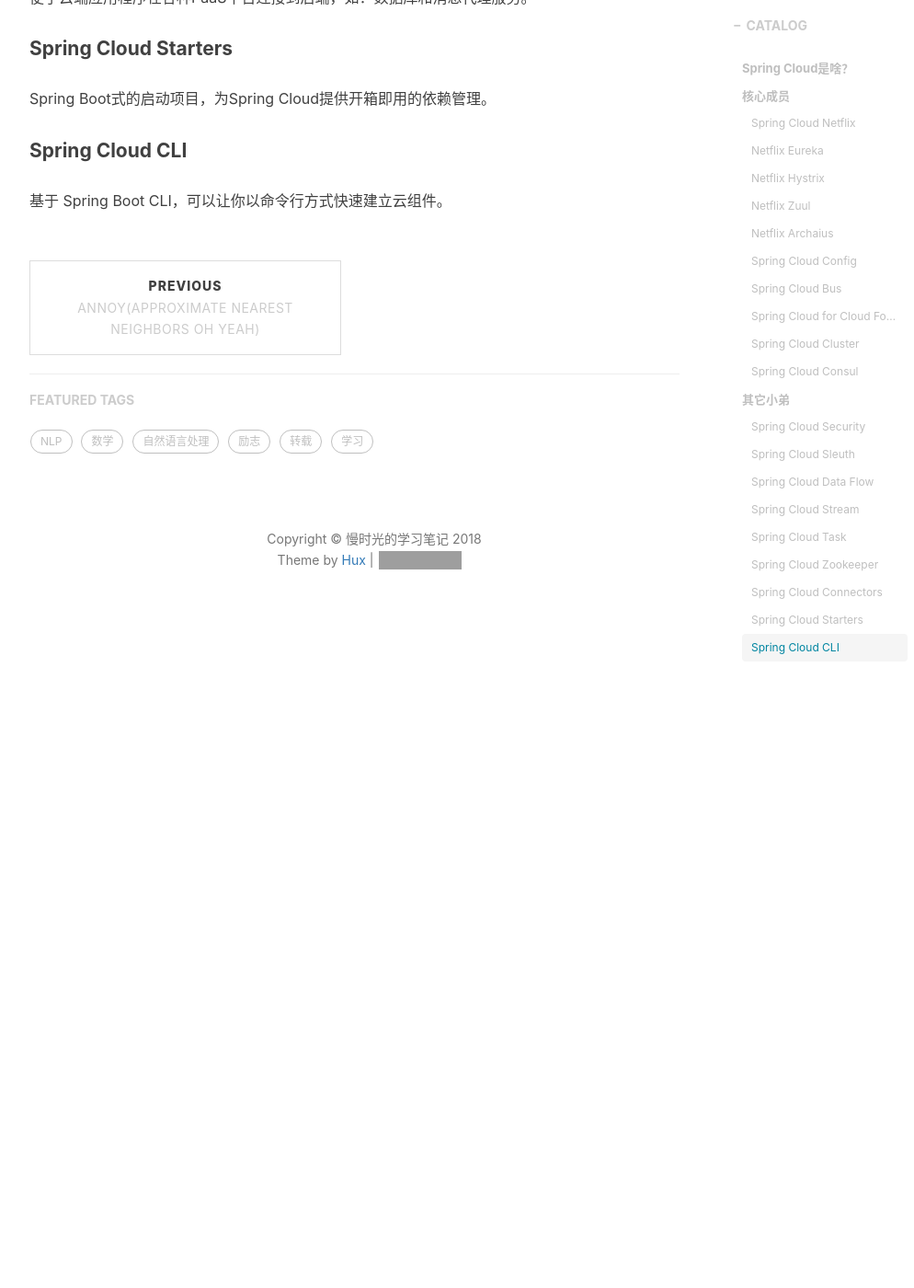
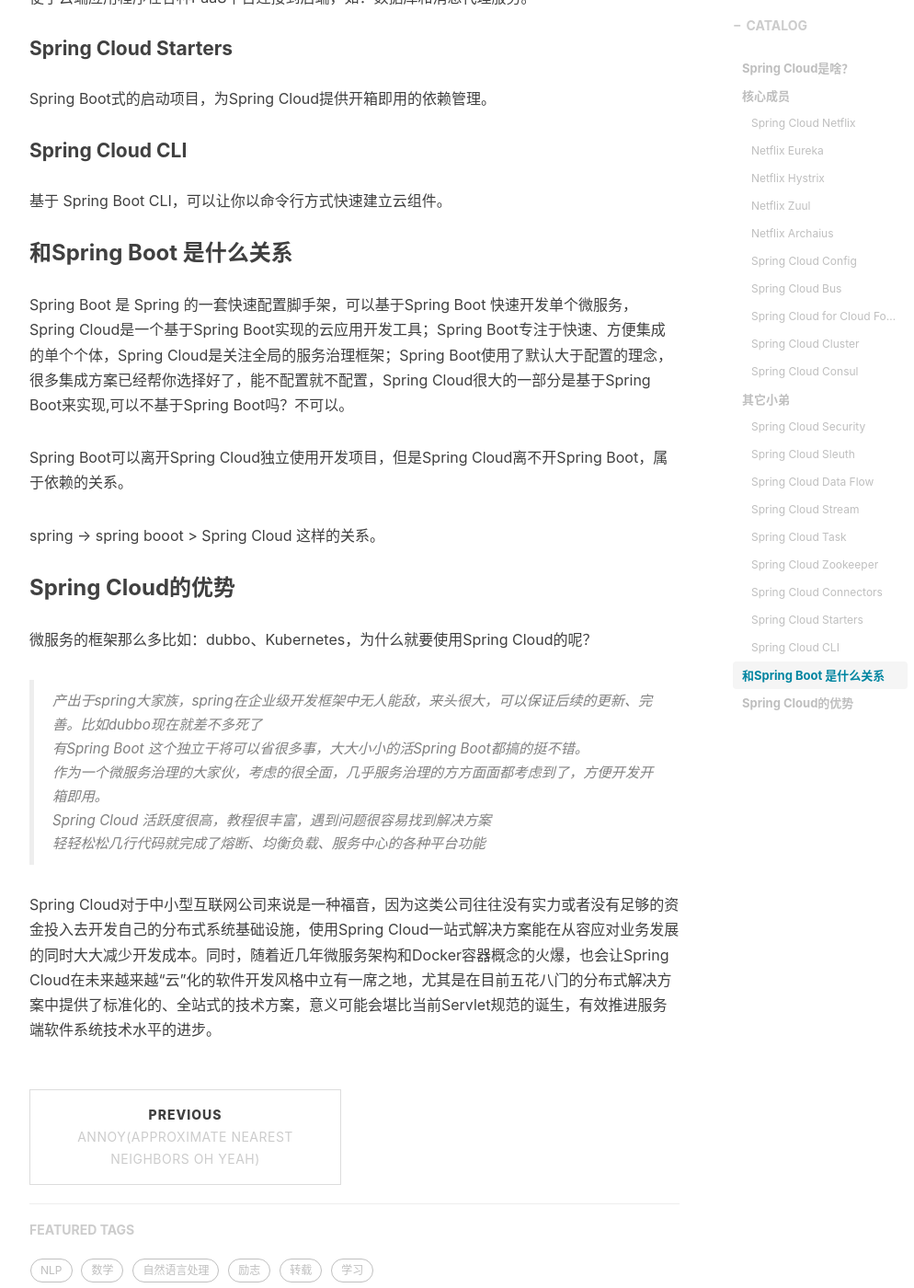
Before and after one commit to msg901216/msg901216.github.io, a Jekyll site: the page built from _posts/2018-09-08-spring-cloud.md, in a window 1280 px wide and 1400 px high, scrolled down 4022 px. Shown: the whole window at 92% size, without its empty margins (233-1227 px from the left). Built offline with Jekyll 4.4.1, drawn with Linux system fonts in a browser that asks for light colours; nearby versions of some CDN libraries; formulas are drawn with MathJax 3; comment, search, counter and statistics services are not loaded; before the commit the page ends 4735 px from its top, so only the background shows below that; grey boxes are pictures that could not be loaded.

Commit message:
springcloud

```diff
--- a/_posts/2018-09-08-spring-cloud.md
+++ b/_posts/2018-09-08-spring-cloud.md
@@ -112,3 +112,24 @@
 #### Spring Cloud CLI
 
 基于 Spring Boot CLI，可以让你以命令行方式快速建立云组件。
+
+### 和Spring Boot 是什么关系
+
+Spring Boot 是 Spring 的一套快速配置脚手架，可以基于Spring Boot 快速开发单个微服务，Spring Cloud是一个基于Spring Boot实现的云应用开发工具；Spring Boot专注于快速、方便集成的单个个体，Spring Cloud是关注全局的服务治理框架；Spring Boot使用了默认大于配置的理念，很多集成方案已经帮你选择好了，能不配置就不配置，Spring Cloud很大的一部分是基于Spring Boot来实现,可以不基于Spring Boot吗？不可以。
+
+Spring Boot可以离开Spring Cloud独立使用开发项目，但是Spring Cloud离不开Spring Boot，属于依赖的关系。
+
+spring -> spring booot > Spring Cloud 这样的关系。
+
+### Spring Cloud的优势
+
+微服务的框架那么多比如：dubbo、Kubernetes，为什么就要使用Spring Cloud的呢？
+
+> 产出于spring大家族，spring在企业级开发框架中无人能敌，来头很大，可以保证后续的更新、完善。比如dubbo现在就差不多死了 \
+> 有Spring Boot 这个独立干将可以省很多事，大大小小的活Spring Boot都搞的挺不错。\
+> 作为一个微服务治理的大家伙，考虑的很全面，几乎服务治理的方方面面都考虑到了，方便开发开箱即用。\
+> Spring Cloud 活跃度很高，教程很丰富，遇到问题很容易找到解决方案\
+> 轻轻松松几行代码就完成了熔断、均衡负载、服务中心的各种平台功能
+
+
+Spring Cloud对于中小型互联网公司来说是一种福音，因为这类公司往往没有实力或者没有足够的资金投入去开发自己的分布式系统基础设施，使用Spring Cloud一站式解决方案能在从容应对业务发展的同时大大减少开发成本。同时，随着近几年微服务架构和Docker容器概念的火爆，也会让Spring Cloud在未来越来越“云”化的软件开发风格中立有一席之地，尤其是在目前五花八门的分布式解决方案中提供了标准化的、全站式的技术方案，意义可能会堪比当前Servlet规范的诞生，有效推进服务端软件系统技术水平的进步。
```
